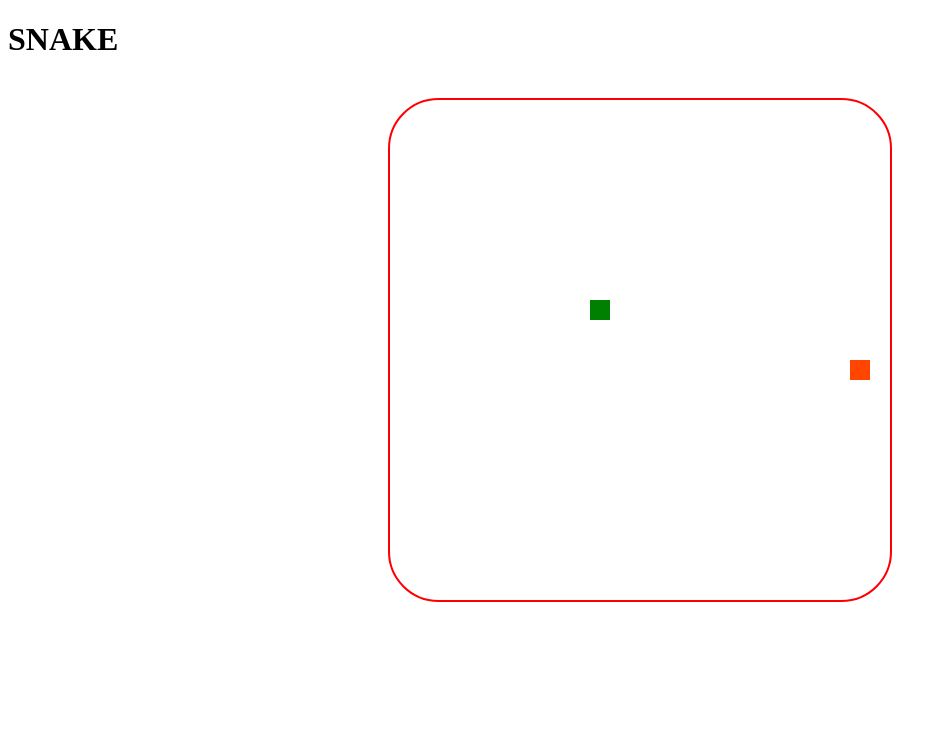
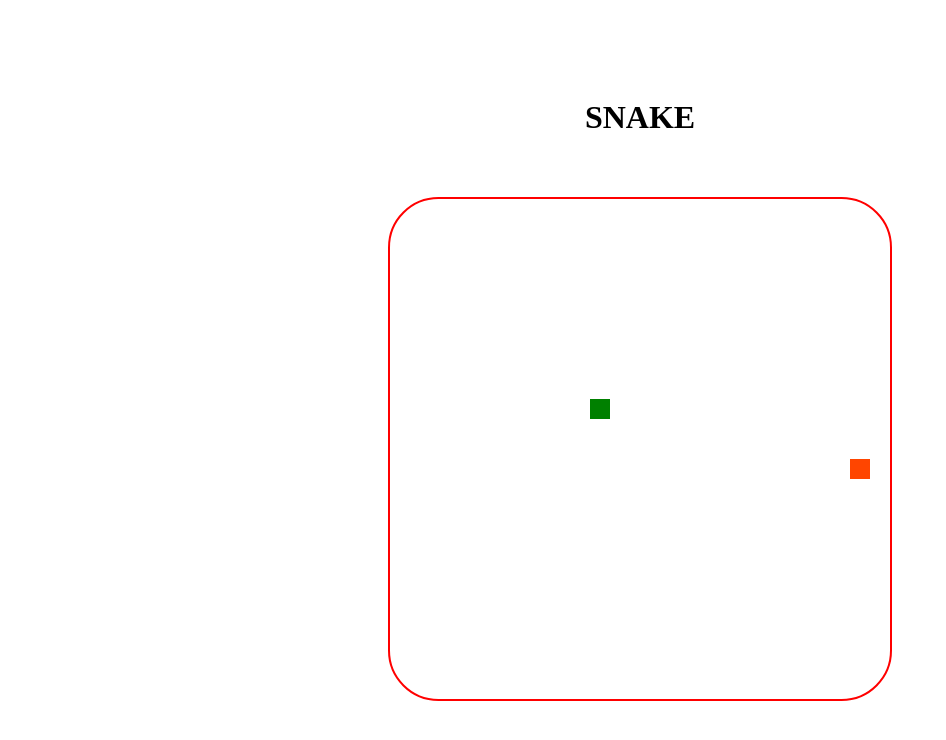
Before and after one commit to JesseOtim/Gama, a plain HTML site: page index.html in a window 1280 px wide. Shown: the whole page, without its empty margins (0-946 px from the left). Drawn offline with Linux system fonts and the light colour scheme.

Commit message:
Refactor code

```diff
--- a/styles.css
+++ b/styles.css
@@ -1,3 +1,20 @@
+body {
+    display: flex;
+    flex-direction: column; /* Stack elements vertically */
+    justify-content: center;
+    align-items: center;
+    height: 100vh;
+    margin: 0;
+}
+
+.text-center {
+    text-align: center;
+}
+
+h1.text-center {
+    margin-top: 0; /* Remove top margin for the header */
+}
+
 canvas{
     border: 2px solid red;
     border-radius: 10%;
```
